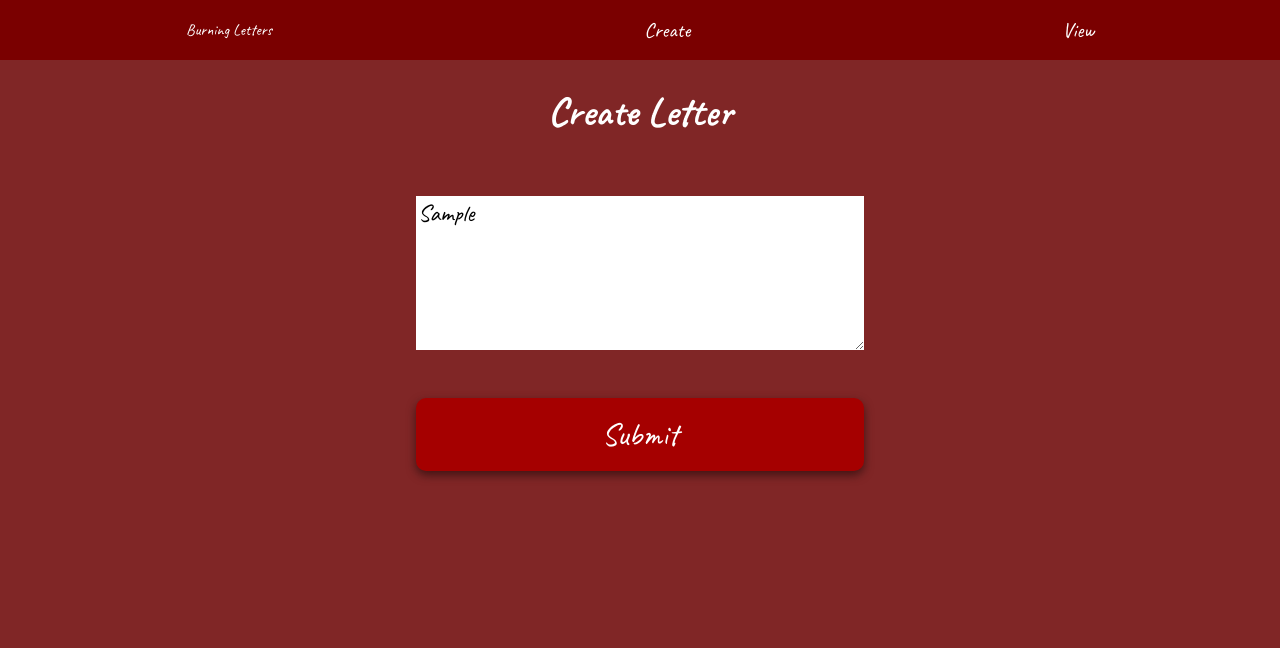
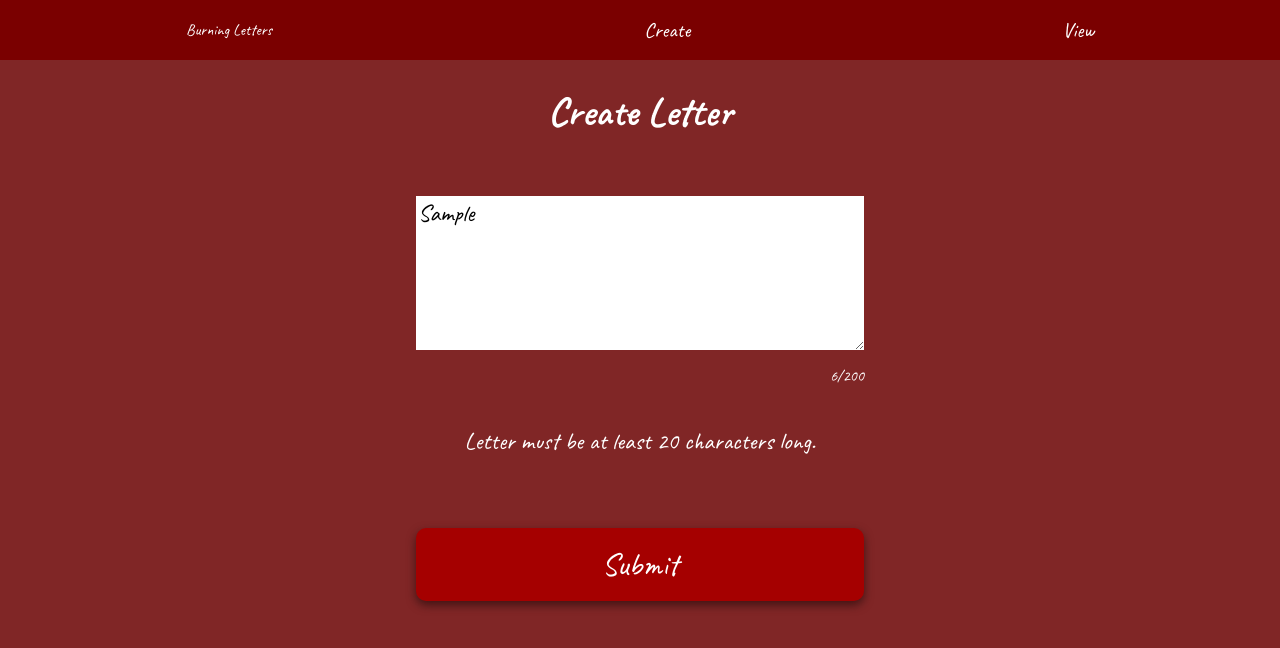
Before and after one commit to czcarrizales/burning-letters-project, a React (Create React App) app: page /create-letter in a window 1280 px wide. Both pictures are taken after typing "Sample" into the empty fields and a click on the button "Submit". Shown: the top 648 px of the page. Built offline with nearby package versions, Linux system fonts and the light colour scheme; no server answers.

Commit message:
adding validation for form length

```diff
--- a/src/CreateLetter.js
+++ b/src/CreateLetter.js
@@ -8,6 +8,8 @@ function CreateLetter() {
   });
   const [creatingLetter, setCreatingLetter] = useState(true);
   const [validForm, setValidForm] = useState(true)
+  const [formValueLength, setFormValueLength] = useState(0)
+  const [validFormLength, setValidFormLength] = useState(true)
 
   useEffect(() => {
     console.log('checking if valid form')
@@ -18,13 +20,21 @@ function CreateLetter() {
     if (formValue.message !== '') {
       setValidForm(true)
     }
-  }, [formValue])
+    if (formValueLength >= 20) {
+      setValidFormLength(true)
+    }
+  }, [formValue, validFormLength])
 
   const handleSubmit = async (e) => {
     if (formValue.message == '' || formValue.message == undefined) {
       e.preventDefault()
       setValidForm(false)
       return console.log('cannot be empty')
+    }
+    if (formValueLength < 20) {
+      e.preventDefault()
+      setValidFormLength(false)
+      return console.log('must be at least 20 characters')
     }
     const formData = new FormData();
     formData.append("message", formValue.message);
@@ -46,7 +56,9 @@ function CreateLetter() {
 
   const handleChange = (event) => {
     setFormValue({ ...formValue, [event.target.name]: event.target.value });
+    setFormValueLength(event.target.value.length)
     console.log(formValue);
+    console.log(event.target.value.length)
   };
 
   const createAnother = () => {
@@ -70,8 +82,12 @@ function CreateLetter() {
             value={formValue.message}
             onChange={handleChange}
           ></textarea>
+          <p className="form-value-length">{formValueLength}/200</p>
           {!validForm && <div className="create-letter-validation">
             <p>Letter cannot be empty.</p>
+          </div>}
+          {!validFormLength && <div className="create-letter-length-validation">
+            <p>Letter must be at least 20 characters long.</p>
           </div>}
           <button type="submit">Submit</button>
         </form>
```
